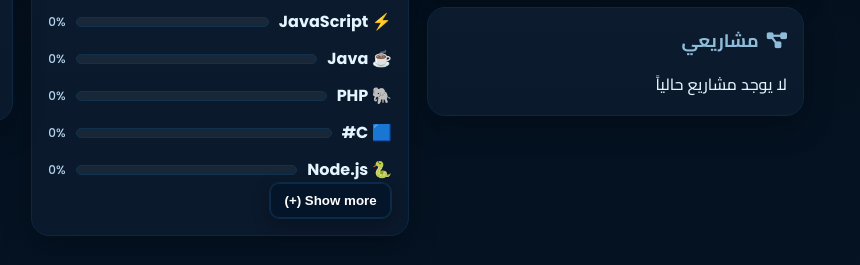
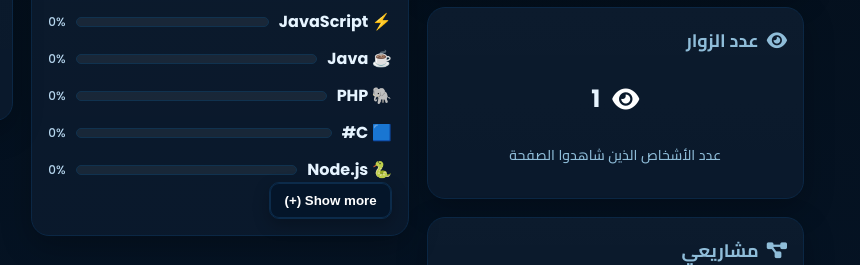
Before and after one commit to HmoodAlqahtani/luther-portfolio, a plain HTML site: page index.html in a window 1280 px wide. Shown: the part 322-587 px from the top of the page, 420-1280 px from the left. Drawn offline with Linux system fonts and the light colour scheme; no server answers.

Commit message:
Update index.html

```diff
--- a/index.html
+++ b/index.html
@@ -38,11 +38,25 @@
         </div>
       </article>
 
+      <article class="card card--interactive" id="visitor-card">
+  <h2 class="card__title"><i class="fa-solid fa-eye"></i> عدد الزوار</h2>
+  <div class="visitor-content" style="display:flex; align-items:center; gap:12px; font-size:24px; font-weight:700; justify-content:center; padding:12px 0;">
+    <i class="fa-solid fa-eye" style="color:white;"></i>
+    <span id="visitor-num">0</span>
+  </div>
+  <p style="text-align:center; color:var(--muted); font-size:14px;">عدد الأشخاص الذين شاهدوا الصفحة</p>
+</article>
+
+
       <article class="card card--interactive" id="projects-card">
         <h2 class="card__title"><i class="fa-solid fa-diagram-project"></i> مشاريعي</h2>
         <div class="projects-empty">لا يوجد مشاريع حالياً</div>
       </article>
     </section>
+
+
+
+
 
     <!-- Middle column: Skills -->
     <section class="column">
@@ -123,6 +137,7 @@
 
   <footer class="site-footer">© 2025 Luther. All rights reserved.</footer>
 
+
   <script src="script.js"></script>
 
   <head>
@@ -139,6 +154,19 @@
   <meta name="twitter:card" content="summary_large_image" />
 </head>
 
+<script>
+let count = localStorage.getItem('visitorCount') || 0;
+let visited = localStorage.getItem('visitedBefore');
+
+if(!visited){
+    count++;
+    localStorage.setItem('visitorCount', count);
+    localStorage.setItem('visitedBefore', 'true');
+}
+
+document.getElementById('visitor-num').textContent = count;
+</script>
+
 
 </body>
 </html>
```
